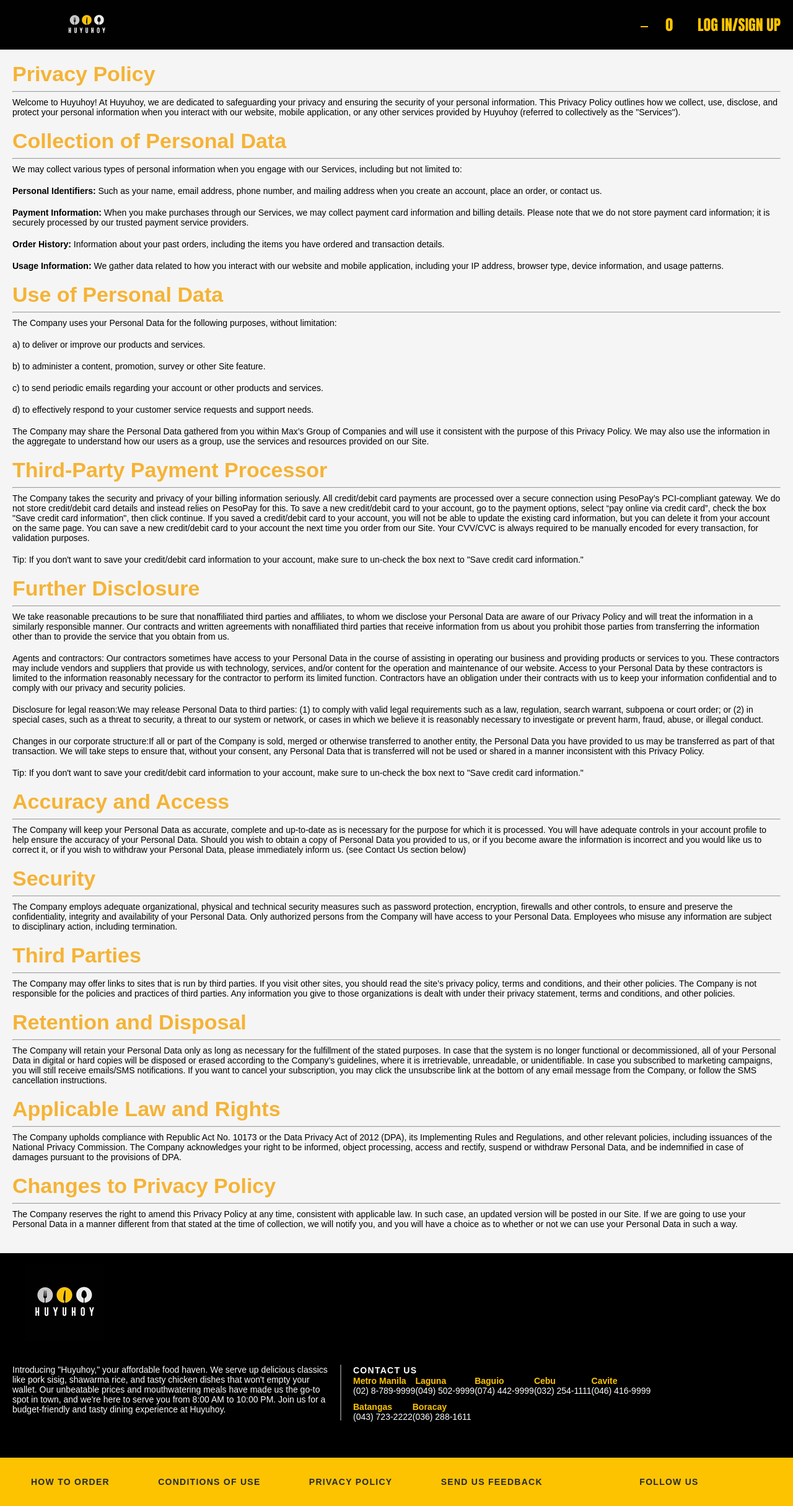
After one commit to kagam1nonly/huyuhoy-silogan, a Django app: page /privacypolicy in a window 1280 px wide. The commit adds this page. Shown: the whole page at 62% size. Run offline with Django 4.2, Linux system fonts and the light colour scheme; some libraries are stand-ins or nearby versions.

Commit message:
Added few html and css (How to order, Privacy Policy, etc.)

```diff
--- /dev/null
+++ b/huyuhoy/food/static/food/css/howtoorder.css
@@ -0,0 +1,42 @@
+body {
+    background-color: whitesmoke;
+
+}
+.s-wrapper {
+    display: flex;
+    justify-content: left;
+    align-items: center;
+    width: 100%; /* Equal width for left and right */
+    padding: 20px; /* Adjust the padding as needed */
+    box-sizing: border-box; /* Include padding in width calculation */
+}
+
+.line-indicator {
+    width: 2px; /* Adjust the width as needed */
+    background-color: dimgray; /* Adjust the color as needed */
+    height: 100%; /* Height will match the height of .footer-desc */
+    position: absolute;
+    left: 104%; /* Position it in the center of the .footer-desc */
+    top: 0;
+    transform: translateX(-50%); /* Center horizontally */
+}
+
+h3 {
+    font-family:Arial, Helvetica, sans-serif;
+    color: black;
+    font-size: 34px;
+}
+p {
+    font-family:Arial, Helvetica, sans-serif;
+    color: black;
+    font-size: 14px;
+}
+body-1 {
+    font-family:Arial, Helvetica, sans-serif;
+    color: black;
+}
+li {
+    font-family:Arial, Helvetica, sans-serif;
+    color: black;
+    font-size: 14px;
+}
--- a/huyuhoy/food/templates/food/footer.html
+++ b/huyuhoy/food/templates/food/footer.html
@@ -62,15 +62,15 @@
     <div class="footer2">
         <div class="container">
             <!-- Your footer2 content here -->
-            <a href="#" class="overline" target="_blank">How to order</a>
-            <a href="#" class="overline" target="_blank">Conditions of use</a>
-            <a href="#" class="overline" target="_blank">Privacy policy</a>
+            <a href="{% url 'howtoorder' %}" class="overline" target="_blank">How to order</a>
+            <a href="{% url 'conditionofuse' %}" class="overline" target="_blank">Conditions of use</a>
+            <a href="{% url 'privacypolicy' %}" class="overline" target="_blank">Privacy policy</a>
             <p class="overline">Send us feedback</p>
             <a href="#" target="_blank" class="send-img"><i class="lni lni-envelope"></i></a>
             <p class="overline">Follow us</p>
             <ul class="social-media-links">
-                <li><a href="https://www.facebook.com" target="_blank"><i class="lni lni-facebook-oval"></i></a></li>
-                <li><a href="https://www.instagram.com" target="_blank"><i class="lni lni-instagram"></i></a></li>
+                <li><a href="https://www.facebook.com/huyuhoy12" target="_blank"><i class="lni lni-facebook-oval"></i></a></li>
+                <li><a href="https://www.instagram.com/huyuhoysilogan_/" target="_blank"><i class="lni lni-instagram"></i></a></li>
                 <li><a href="https://www.tiktok.com" target="_blank"><i class="lni lni-tiktok"></i></a></li>
             </ul>
         </div>
--- /dev/null
+++ b/huyuhoy/food/templates/food/privacypolicy.html
@@ -0,0 +1,144 @@
+{% load static %}
+{% include 'food/header.html' %} <!-- Include the header -->
+{% block content %}
+<link rel="stylesheet" type="text/css" href="{% static 'food/css/howtoorder.css' %}">
+<div class="s-wrapper">
+    <div class="a-wrapper">
+        <div class="o-container c-ordernow for-delivery-form">
+            <div class="c-standard-layout-content">
+               <div class="c-standard-layout-content_display [ u-df-mb u-df-mb-w ]">
+                    <div class="modal-body desktop">
+                        <div class="privacy-policy__content" id="policy-content">
+                            <div class="js-spy">
+                                <h3 style="color:#F5B335">Privacy Policy</h3>
+                                <hr>
+                                <p class="body-1">Welcome to Huyuhoy! At Huyuhoy, we are dedicated to safeguarding your privacy and ensuring the security of your personal information.
+                                    This Privacy Policy outlines how we collect, use, disclose, and protect your personal information when you interact with our website,
+                                    mobile application, or any other services provided by Huyuhoy (referred to collectively as the "Services").</p><br>
+                            </div>
+                            <div class="js-spy">
+                                <h3 style="color:#F5B335">Collection of Personal Data</h3>
+                                <hr>
+                                <p class="body-1">We may collect various types of personal information when you engage with our Services, including but not limited to:</p><br>
+                                <p class="body-1"><b>Personal Identifiers:</b>
+                                     Such as your name, email address, phone number, and mailing address when you create an account, place an order, or contact us.</p><br>
+                                <p class="body-1"><b>Payment Information:</b> When you make purchases through our Services, we may collect payment card information and billing details.
+                                    Please note that we do not store payment card information; it is securely processed by our trusted payment service providers.</p><br>
+                                <p class="body-1"><b>Order History:</b> Information about your past orders, including the items you have ordered and transaction details.</p><br>
+                                <p class="body-1"><b>Usage Information:</b> We gather data related to how you interact with our website and mobile application, including your IP address, browser type, device information, and usage patterns.</p>
+                            </div>
+                            <br>
+                            <div class="js-spy">
+                                <h3 style="color:#F5B335">Use of Personal Data</h3>
+                                <hr>
+                                <p class="body-1">The Company uses your Personal Data for the following purposes, without limitation:</p><br>
+                                <p class="body-1">a) to deliver or improve our products and services.</p><br>
+                                <p class="body-1">b) to administer a content, promotion, survey or other Site feature.</p><br>
+                                <p class="body-1">c) to send periodic emails regarding your account or other products and services.</p><br>
+                                <p class="body-1">d) to effectively respond to your customer service requests and support needs.</p><br>
+                                <p class="body-1">The Company may share the Personal Data gathered from you within Max’s Group of Companies and will use it
+                                    consistent with the purpose of this Privacy Policy. We may also use the information in the aggregate to understand how our
+                                    users as a group, use the services and resources provided on our Site.</p>
+                            </div>
+                            <br>
+                            <div class="js-spy">
+                                <h3 style="color:#F5B335">Third-Party Payment Processor</h3>
+                                <hr>
+                                <p class="body-1">The Company takes the security and privacy of your billing information seriously.
+                                All credit/debit card payments are processed over a secure connection using PesoPay’s PCI-compliant gateway.
+                                We do not store credit/debit card details and instead relies on PesoPay for this. To save a new credit/debit card to your account,
+                                go to the payment options, select “pay online via credit card”, check the box "Save credit card information", then click continue.
+                                If you saved a credit/debit card to your account, you will not be able to update the existing card information, but you can delete
+                                it from your account on the same page. You can save a new credit/debit card to your account the next time you order from our Site.
+                                Your CVV/CVC is always required to be manually encoded for every transaction, for validation purposes.</p><br>
+                                <p class="body-1">Tip: If you don't want to save your credit/debit card information to your account, make sure to un-check the box next to "Save credit card information."</p>
+                            </div>
+                            <br>
+                            <div class="js-spy">
+                                <h3 style="color:#F5B335">Further Disclosure</h3>
+                                <hr>
+                                <p class="body-1">We take reasonable precautions to be sure that nonaffiliated third parties and affiliates,
+                                to whom we disclose your Personal Data are aware of our Privacy Policy and will treat the information in a
+                                similarly responsible manner. Our contracts and written agreements with nonaffiliated third parties that receive
+                                information from us about you prohibit those parties from transferring the information other than to provide the service that you obtain from us.</p><br>
+                                <p class="body-1">Agents and contractors: Our contractors sometimes have access to your Personal Data in the course of assisting in
+                                    operating our business and providing products or services to you. These contractors may include vendors and suppliers that provide us with technology,
+                                    services, and/or content for the operation and maintenance of our website. Access to your Personal Data by these contractors is limited to the information
+                                    reasonably necessary for the contractor to perform its limited function. Contractors have an obligation under their contracts with us to keep your information
+                                    confidential and to comply with our privacy and security policies.</p><br>
+                                <p class="body-1">Disclosure for legal reason:We may release Personal Data to third parties: (1) to comply with valid legal requirements
+                                    such as a law, regulation, search warrant, subpoena or court order; or (2) in special cases, such as a threat to security,
+                                    a threat to our system or network, or cases in which we believe it is reasonably necessary to investigate or prevent harm,
+                                    fraud, abuse, or illegal conduct.</p><br>
+                                <p class="body-1">Changes in our corporate structure:If all or part of the Company is sold, merged or otherwise transferred to
+                                    another entity, the Personal Data you have provided to us may be transferred as part of that transaction. We will take steps
+                                    to ensure that, without your consent, any Personal Data that is transferred will not be used or shared in a manner inconsistent
+                                    with this Privacy Policy.</p><br>
+                                <p class="body-1">Tip: If you don't want to save your credit/debit card information to your account, make sure to un-check the box next to "Save credit card information."</p>
+                            </div>
+                            <br>
+                            <div class="js-spy">
+                                <h3 style="color:#F5B335">Accuracy and Access</h3>
+                                <hr>
+                                <p class="body-1">The Company will keep your Personal Data as accurate, complete and up-to-date as is necessary for the
+                                purpose for which it is processed. You will have adequate controls in your account profile to help ensure the accuracy
+                                of your Personal Data. Should you wish to obtain a copy of Personal Data you provided to us, or if you become aware the
+                                information is incorrect and you would like us to correct it, or if you wish to withdraw your Personal Data, please immediately
+                                inform us. (see Contact Us section below)</p>
+                            </div>
+                            <br>
+                            <div class="js-spy">
+                                <h3 style="color:#F5B335">Security</h3>
+                                <hr>
+                                <p class="body-1">The Company employs adequate organizational, physical and technical security measures such as
+                                password protection, encryption, firewalls and other controls, to ensure and preserve the confidentiality,
+                                integrity and availability of your Personal Data. Only authorized persons from the Company will have access to
+                                your Personal Data. Employees who misuse any information are subject to disciplinary action, including termination.</p>
+                            </div>
+                            <br>
+                            <div class="js-spy">
+                                <h3 style="color:#F5B335">Third Parties</h3>
+                                <hr>
+                                <p class="body-1">The Company may offer links to sites that is run by third parties. If you visit other sites, you should read the site’s privacy policy,
+                                terms and conditions, and their other policies. The Company is not responsible for the policies and practices of third parties.
+                                Any information you give to those organizations is dealt with under their privacy statement, terms and conditions, and other policies.</p>
+                            </div>
+                            <br>
+                            <div class="js-spy">
+                                <h3 style="color:#F5B335">Retention and Disposal</h3>
+                                <hr>
+                                <p class="body-1">The Company will retain your Personal Data only as long as necessary for the fulfillment of the stated purposes.
+                                In case that the system is no longer functional or decommissioned, all of your Personal Data in digital or hard copies will be
+                                disposed or erased according to the Company’s guidelines, where it is irretrievable, unreadable, or unidentifiable. In case you
+                                subscribed to marketing campaigns, you will still receive emails/SMS notifications. If you want to cancel your subscription,
+                                you may click the unsubscribe link at the bottom of any email message from the Company, or follow the SMS cancellation instructions.</p>
+                            </div>
+                            <br>
+                            <div class="js-spy">
+                                <h3 style="color:#F5B335">Applicable Law and Rights</h3>
+                                <hr>
+                                <p class="body-1">The Company upholds compliance with Republic Act No. 10173 or the Data Privacy Act of 2012 (DPA),
+                                its Implementing Rules and Regulations, and other relevant policies, including issuances of the National Privacy Commission.
+                                The Company acknowledges your right to be informed, object processing, access and rectify, suspend or withdraw Personal Data,
+                                and be indemnified in case of damages pursuant to the provisions of DPA.</p>
+                            </div>
+                            <br>
+                            <div class="js-spy">
+                                <h3 style="color:#F5B335">Changes to Privacy Policy</h3>
+                                <hr>
+                                <p class="body-1">The Company reserves the right to amend this Privacy Policy at any time, consistent with applicable law.
+                                In such case, an updated version will be posted in our Site. If we are going to use your Personal Data in a manner different
+                                from that stated at the time of collection, we will notify you, and you will have a choice as to whether or not we can use your
+                                Personal Data in such a way.</p>
+                            </div>
+                            <br>
+                            </div>
+                        </div>
+                    </div>
+                </div>
+            </div>
+        </div>
+    </div>
+</div>
+{% endblock content %}
+{% include 'food/footer.html' %}
--- a/huyuhoy/food/urls.py
+++ b/huyuhoy/food/urls.py
@@ -12,6 +12,9 @@
     path('meal/', views.meal_view, name='meal'),
     path('order', views.order, name='order'),
     path('success', views.success_view, name='success'),
+    path('howtoorder', views.howtoorder, name='howtoorder'),
+    path('howtoorder', views.howtoorder, name='conditionofuse'),
+    path('privacypolicy', views.privacypolicy, name='privacypolicy'),
     path('clear-session/', views.clear_session, name='clear_session'),
     path('login/', views.login_view, name='login'),  # Custom URL for login
     path('logout/', views.logout_view, name='logout'),  # Custom URL for login
--- a/huyuhoy/food/views.py
+++ b/huyuhoy/food/views.py
@@ -68,6 +68,18 @@
 def logout_view(request):
     logout(request)
     return redirect('index')
+
+def howtoorder(request):
+    logout(request)
+    return render(request, 'food/howtoorder.html')
+
+def conditionofuse(request):
+    logout(request)
+    return render(request, 'food/howtoorder.html')
+
+def privacypolicy(request):
+    logout(request)
+    return render(request, 'food/privacypolicy.html')
 
 def meal_view(request):
     request.session.set_expiry(0)
--- a/huyuhoy/huyuhoy/urls.py
+++ b/huyuhoy/huyuhoy/urls.py
@@ -9,6 +9,9 @@
     path('adminpanel/', views.adminpanel_view, name='adminpanel'),
     path('adminpanel-order/', views.adminpanelorder_view, name='adminpanel-order'),
     path('', views.index, name='index'),
+    path('howtoorder', views.howtoorder, name='howtoorder'),
+    path('howtoorder', views.howtoorder, name='conditionofuse'),
+    path('privacypolicy', views.privacypolicy, name='privacypolicy'),
     path('base/', views.base, name='base'),
     path('meal/', views.meal_view, name='meal'),
     path('order/', views.order, name='order'),
```
Also changed, not shown: huyuhoy/food/static/food/css/privacypolicy.css (added, +42 -0 lines), huyuhoy/food/templates/food/conditionofuse.html (added, +7 -0 lines), huyuhoy/food/templates/food/howtoorder.html (added, +88 -0 lines), huyuhoy/food/static/food/css/conditionofuse.css (added).
